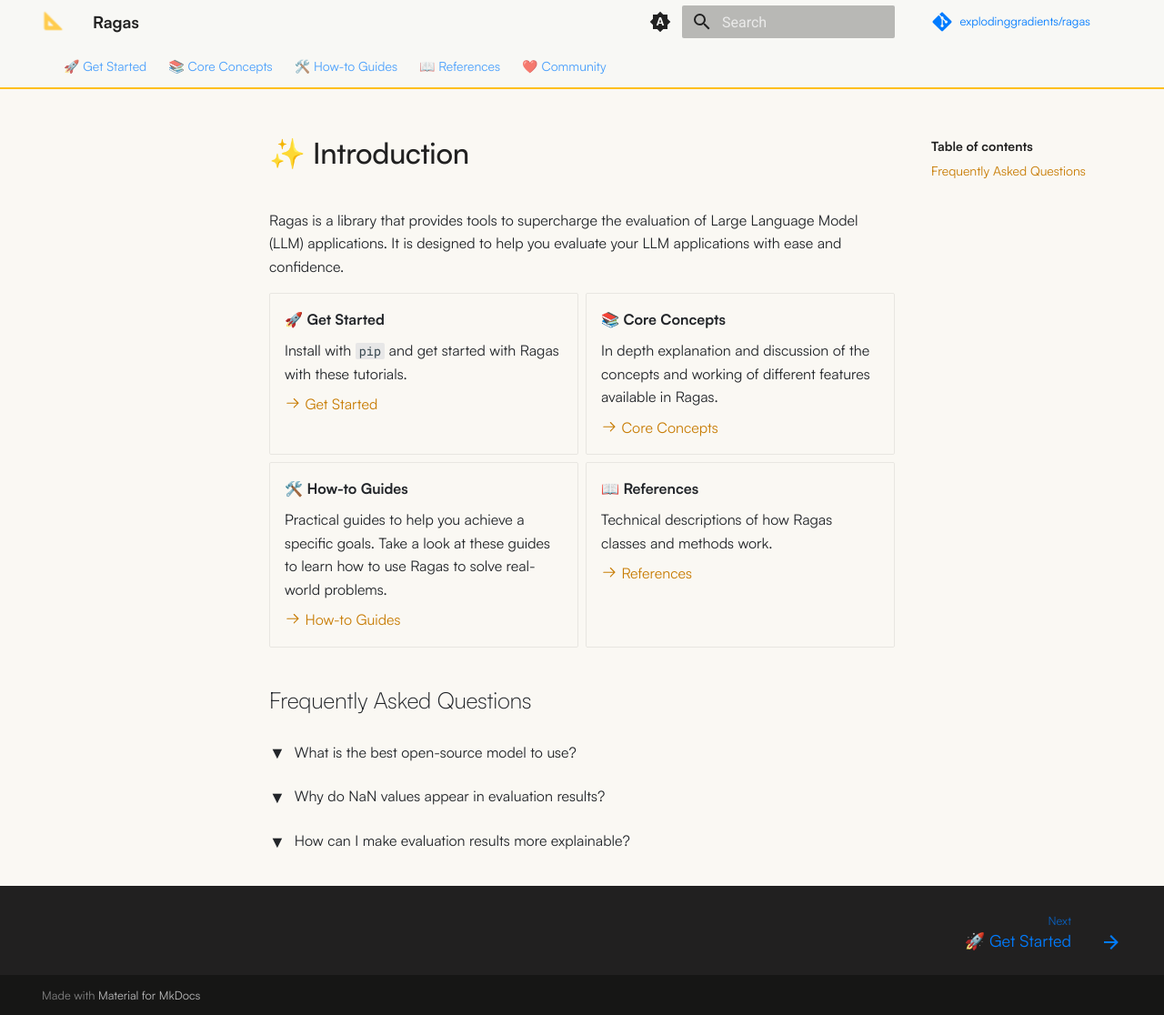
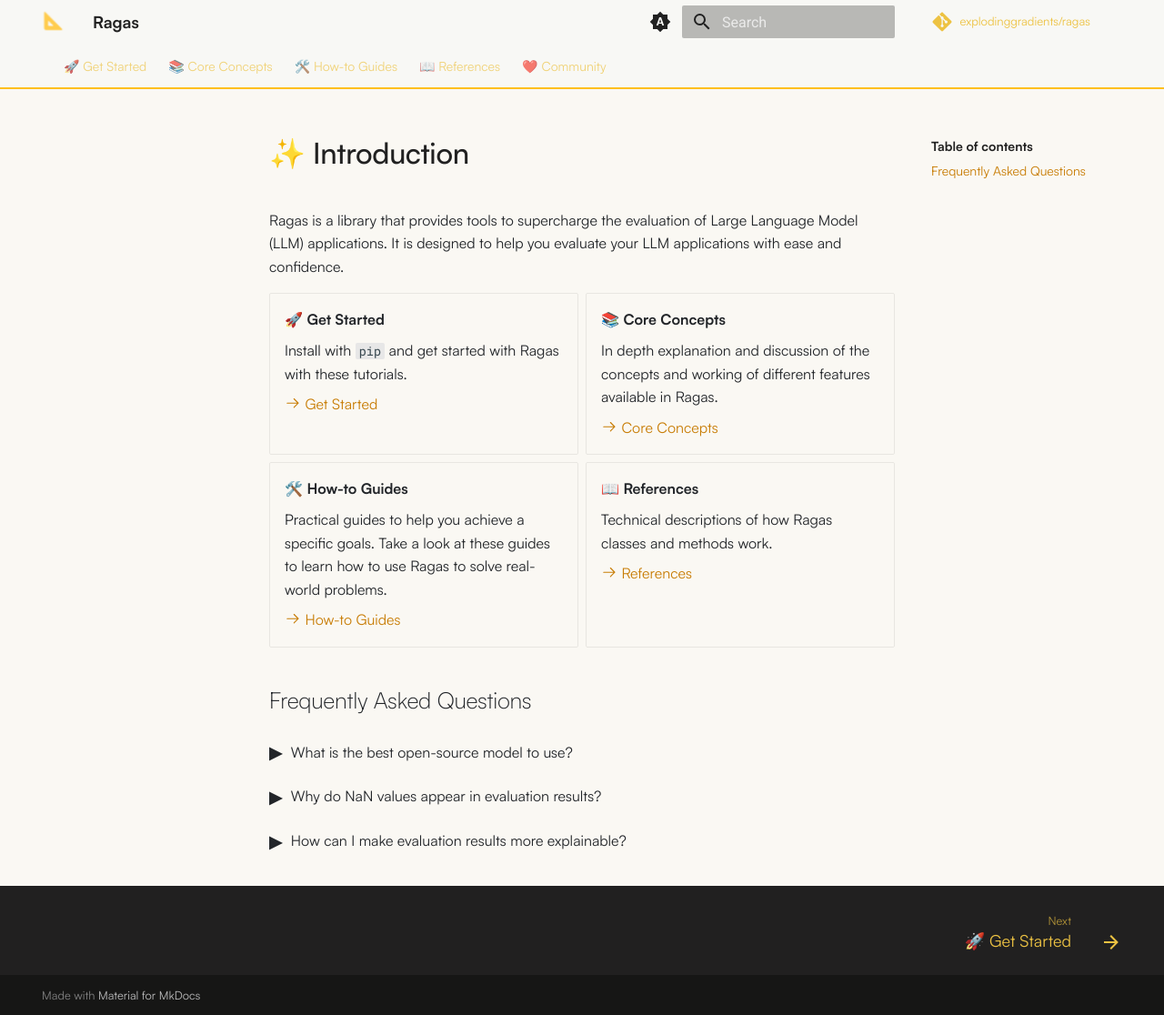
Before and after one commit to explodinggradients/ragas, an MkDocs documentation site: the page built from docs/index.md, in a window 1280 px wide and 1116 px high. Shown: the whole window at 91% size. Built offline with MkDocs 1.6.1 and Material for MkDocs 9.7.7, drawn with Linux system fonts in a browser that asks for light colours; comment, search, counter and statistics services are not loaded; the version menu is left out.

Commit message:
add custom toggle

```diff
--- a/docs/_static/js/toggle.js
+++ b/docs/_static/js/toggle.js
@@ -5,7 +5,12 @@
             const content = toggle.nextElementSibling;
             const arrow = toggle.querySelector('.arrow');
             content.style.display = content.style.display === 'none' ? 'block' : 'none';
-            arrow.classList.toggle('open'); // Toggle arrow direction
+            // Toggle arrow direction based on content visibility
+            if (content.style.display === 'block') {
+                arrow.innerText = '▼'; // Down arrow
+            } else {
+                arrow.innerText = '▶'; // Right arrow
+            }
         });
     });
 });
--- a/docs/extra/style.css
+++ b/docs/extra/style.css
@@ -257,20 +257,20 @@
   margin-right: 10px;
   font-size: 18px; /* Adjust size for thickness */
   font-weight: bold; /* Bold the arrow only */
-  transform: rotate(0deg);
+  content: '▶'; /* Right-pointing arrow */
   transition: transform 0.3s ease; /* Smooth rotation */
 }
 
 .arrow.open {
-  transform: rotate(90deg);
+  content: '▼'; /* Downward arrow when opened */
 }
 
 .toggle-list:hover {
-  color: #007BFF; /* Change color on hover to match link style */
+  color:  #edc242; /* Change color on hover to match link style */
 }
 
 a {
-  color: #007BFF; /* Link color */
+  color:  #edc242; /* Link color */
   text-decoration: none; /* Remove underline for links */
 }
 
--- a/docs/index.md
+++ b/docs/index.md
@@ -38,13 +38,13 @@
 
 ## Frequently Asked Questions
 
-<div class="toggle-list"><span class="arrow">▼</span> What is the best open-source model to use?</div>
+<div class="toggle-list"><span class="arrow">▶</span> What is the best open-source model to use?</div>
 <div style="display: none;">
     There isn't a single correct answer to this question. With the rapid pace of AI model development, new open-source models are released every week, often claiming to outperform previous versions. The best model for your needs depends largely on your GPU capacity and the type of data you're working with.
     It's a good idea to explore newer, widely accepted models with strong general capabilities. You can refer to <a href="https://github.com/eugeneyan/open-llms?tab=readme-ov-file#open-llms">this list</a> for available open-source models, their release dates, and fine-tuned variants.
 </div>
 
-<div class="toggle-list"><span class="arrow">▼</span> Why do NaN values appear in evaluation results?</div>
+<div class="toggle-list"><span class="arrow">▶</span> Why do NaN values appear in evaluation results?</div>
 <div style="display: none;">
     NaN stands for "Not a Number." In ragas evaluation results, NaN can appear for two main reasons:
     <ul>
@@ -53,7 +53,7 @@
     </ul>
 </div>
 
-<div class="toggle-list"><span class="arrow">▼</span> How can I make evaluation results more explainable?</div>
+<div class="toggle-list"><span class="arrow">▶</span> How can I make evaluation results more explainable?</div>
 <div style="display: none;">
     The best way is to trace and log your evaluation, then inspect the results using LLM traces. You can follow a detailed example of this process <a href="https://docs.ragas.io/en/stable/howtos/customizations/metrics/tracing/">here</a>.
 </div>
```
